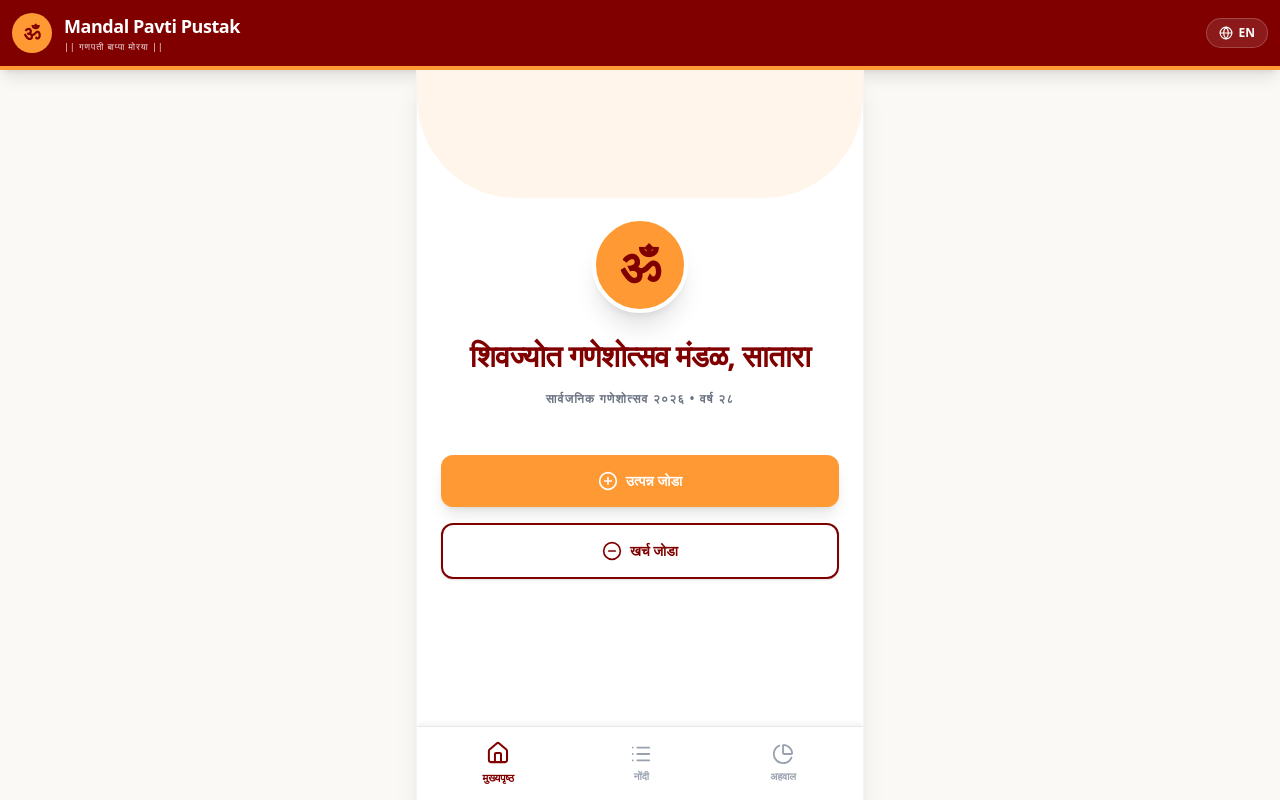
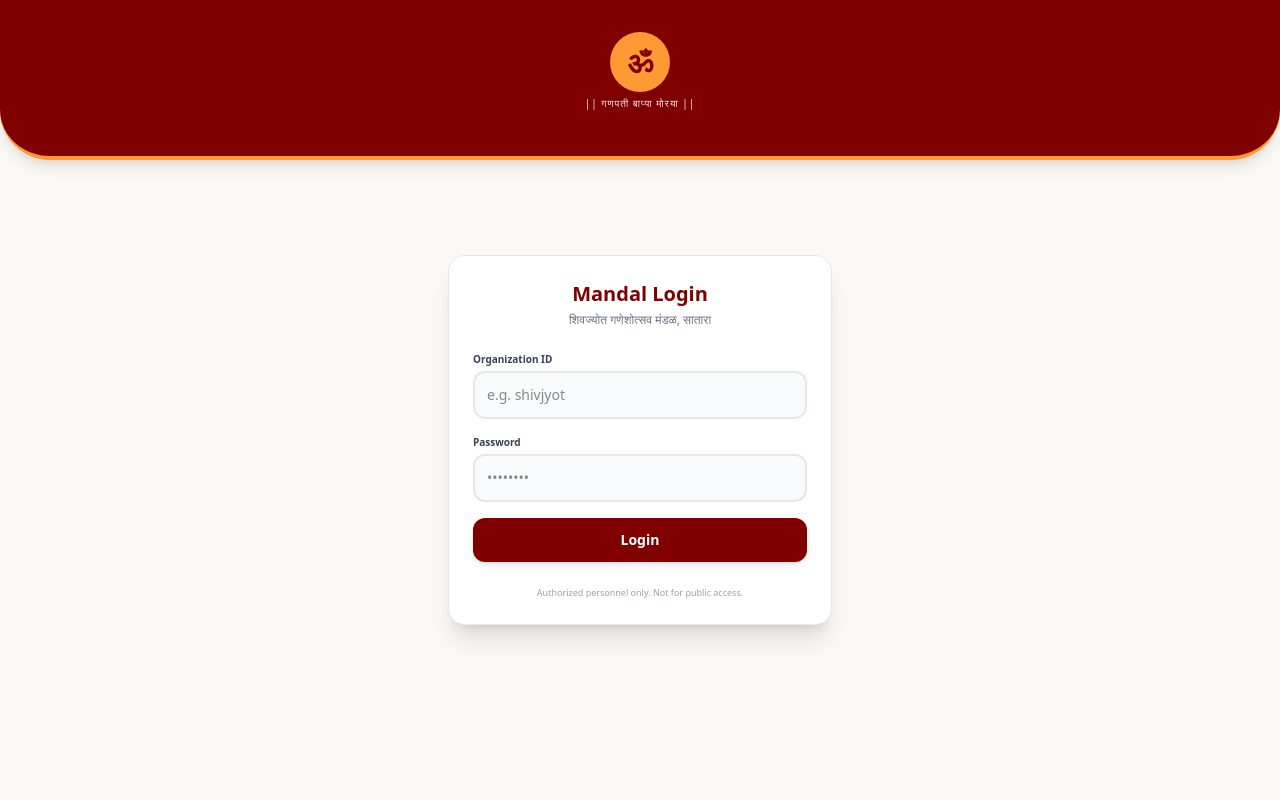
Before and after one commit to Gaurav7127/Shivjyot_Mandal_Pustak, a React (Vite) app: page / in a window 1280 px wide. Built offline with nearby package versions, Linux system fonts and the light colour scheme.

Commit message:
feat: add authentication state to App
Implement basic session-based authentication logic and add login translation strings to secure Mandal dashboard access.

```diff
--- a/src/App.tsx
+++ b/src/App.tsx
@@ -1,9 +1,10 @@
 import React, { useState, useEffect } from 'react';
-import { PlusCircle, MinusCircle, Download, Share2, ArrowLeft, Home, List, PieChart, Trash2, X, Check, Globe, AlertCircle, CheckCircle, CreditCard } from 'lucide-react';
+import { PlusCircle, MinusCircle, Download, Share2, ArrowLeft, Home, List, PieChart, Trash2, X, Check, Globe, AlertCircle, CheckCircle, CreditCard, LogOut } from 'lucide-react';
 import { getVarganis, getExpenses, saveVargani, saveExpense, updateVargani, updateExpense, deleteVargani, deleteExpense, getNextReceiptNo, formatCurrency, numberToEnglishWords, numberToMarathiWords, toMarathiDigits } from './store';
 import { Vargani, Expense } from './types';
 import { format } from 'date-fns';
 import { toBlob, toPng } from 'html-to-image';
+import { motion, AnimatePresence } from 'motion/react';
 
 type View = 'home' | 'entries' | 'reports' | 'vargani_form' | 'expense_form' | 'receipt';
 type Lang = 'mr' | 'en';
@@ -59,16 +60,22 @@ const translations = {
   markReceived: { en: 'Mark Received', mr: 'जमा झाली' },
   paid: { en: 'Paid', mr: 'दिले' },
   remaining: { en: 'Remaining', mr: 'बाकी' },
+  loginTitle: { en: 'Mandal Login', mr: 'मंडळ लॉगिन' },
+  loginId: { en: 'Organization ID', mr: 'संस्थेचा आयडी' },
+  password: { en: 'Password', mr: 'पासवर्ड' },
+  loginBtn: { en: 'Login', mr: 'लॉगिन करा' },
+  loginErr: { en: 'Invalid ID or Password', mr: 'चुकीचा आयडी किंवा पासवर्ड' },
 };
 
 const t = (key: keyof typeof translations, lang: Lang) => translations[key][lang];
 
 export default function App() {
+  const [isAuthenticated, setIsAuthenticated] = useState(() => sessionStorage.getItem('mandal_auth') === 'true');
   const [currentView, setCurrentView] = useState<View>('home');
   const [varganis, setVarganis] = useState<Vargani[]>([]);
   const [expenses, setExpenses] = useState<Expense[]>([]);
   const [selectedReceipt, setSelectedReceipt] = useState<Vargani | null>(null);
-  const [lang, setLang] = useState<Lang>('mr');
+  const [lang, setLang] = useState<Lang>('en');
 
   // Custom Delete Modal State
   const [deleteConfirm, setDeleteConfirm] = useState<{ type: 'vargani' | 'expense', id: string } | null>(null);
@@ -135,6 +142,20 @@ export default function App() {
     setSettleAmount('');
   };
 
+  const handleSetLang = (l: Lang) => {
+    setLang(l);
+    localStorage.setItem('mandal_lang', l);
+  };
+
+  const handleLogout = () => {
+    sessionStorage.removeItem('mandal_auth');
+    setIsAuthenticated(false);
+  };
+
+  if (!isAuthenticated) {
+    return <LoginView onLogin={() => { setIsAuthenticated(true); sessionStorage.setItem('mandal_auth', 'true'); }} lang={lang} setLang={handleSetLang} />;
+  }
+
   return (
     <div className="flex flex-col h-screen w-full bg-[#FAF9F6] font-sans text-[#1A1A1A] overflow-hidden relative">
       {/* Global Header */}
@@ -153,11 +174,11 @@ export default function App() {
         </div>
         <div className="flex items-center gap-4">
            <button
-             onClick={() => setLang(lang === 'mr' ? 'en' : 'mr')}
-             className="flex items-center gap-1.5 bg-white/10 hover:bg-white/20 px-3 py-1.5 rounded-full transition text-xs font-bold border border-white/20"
+             onClick={handleLogout}
+             className="flex items-center justify-center bg-white/10 hover:bg-white/20 p-2 rounded-full transition text-xs font-bold border border-white/20"
+             title="Logout"
            >
-             <Globe size={14} />
-             {lang === 'mr' ? 'EN' : 'मराठी'}
+             <LogOut size={16} />
            </button>
         </div>
       </header>
@@ -408,6 +429,7 @@ function EntriesView({
                <p className="text-center text-gray-500 text-xs">{t('noEntries', lang)}</p>
             </div>
          )}
+         <AnimatePresence>
          {displayItems.map(item => {
            const isVargani = item._type === 'vargani';
            const varganiItem = isVargani ? (item as Vargani) : null;
@@ -416,10 +438,14 @@ function EntriesView({
            const isPendingVargani = varganiItem && varganiItem.isPending;
 
            return (
-            <div
+            <motion.div
               key={item.id}
+              initial={{ opacity: 0, y: 10, scale: 0.98 }}
+              animate={{ opacity: 1, y: 0, scale: 1 }}
+              exit={{ opacity: 0, scale: 0.95, transition: { duration: 0.2 } }}
+              transition={{ duration: 0.2 }}
               onClick={() => isVargani && onViewReceipt(varganiItem!)}
-              className={`bg-white p-3.5 rounded-xl border shadow-sm flex flex-col gap-2 transition ${
+              className={`bg-white p-3.5 rounded-xl border shadow-sm flex flex-col gap-2 transition-colors ${
                 isVargani ? 'cursor-pointer hover:border-[#FF9933] border-gray-200' : 'border-gray-200'
               } ${hasExpenseRemaining || isPendingVargani ? 'border-amber-200 bg-amber-50/20' : ''}`}
             >
@@ -517,9 +543,10 @@ function EntriesView({
                   )}
                 </div>
               )}
-            </div>
+            </motion.div>
            );
          })}
+         </AnimatePresence>
        </div>
     </div>
   )
@@ -1023,3 +1050,78 @@ function ReceiptView({ receipt, onBack, lang }: { receipt: Vargani, onBack: () =
     </div>
   );
 }
+
+function LoginView({ onLogin, lang, setLang }: { onLogin: () => void, lang: Lang, setLang: (l: Lang) => void }) {
+  const [id, setId] = useState('');
+  const [password, setPassword] = useState('');
+  const [error, setError] = useState(false);
+
+  const handleSubmit = (e: React.FormEvent) => {
+    e.preventDefault();
+    if (id.toLowerCase() === 'shivjyot' && password === 'bappa') {
+      onLogin();
+    } else {
+      setError(true);
+    }
+  };
+
+  return (
+    <div className="flex flex-col h-screen w-full bg-[#FAF9F6] font-sans text-[#1A1A1A] justify-center items-center relative overflow-hidden">
+      <div className="absolute top-0 w-full h-40 bg-[#800000] rounded-b-[50px] flex justify-center pt-8 border-b-4 border-[#FF9933] shadow-lg z-0">
+        <div className="flex flex-col items-center">
+          <div className="bg-[#FF9933] p-1.5 rounded-full mb-1">
+             <div className="w-12 h-12 flex items-center justify-center font-bold text-[#800000] text-3xl">ॐ</div>
+           </div>
+           <p className="text-white text-[10px] tracking-widest opacity-90 uppercase">|| गणपती बाप्पा मोरया ||</p>
+        </div>
+      </div>
+
+      <div className="bg-white p-6 rounded-2xl shadow-xl border border-gray-200 z-10 w-11/12 max-w-sm mt-20 relative">
+        <h2 className="text-xl font-black text-[#800000] mb-1 text-center">{t('loginTitle', lang)}</h2>
+        <p className="text-center text-xs text-gray-500 mb-6">{t('mandalName', lang)}</p>
+
+        {error && (
+          <div className="bg-red-50 text-red-600 text-[11px] p-2.5 rounded-lg mb-4 text-center font-bold flex items-center justify-center gap-1.5 border border-red-200">
+            <AlertCircle size={14} />
+            {t('loginErr', lang)}
+          </div>
+        )}
+
+        <form onSubmit={handleSubmit} className="space-y-4">
+          <div>
+            <label className="text-[10px] font-bold block text-gray-700 mb-1">{t('loginId', lang)}</label>
+            <input
+              type="text"
+              required
+              value={id}
+              onChange={e => {setId(e.target.value); setError(false);}}
+              className="w-full border-2 border-gray-200 rounded-xl p-3 text-sm outline-none focus:border-[#800000] transition bg-gray-50"
+              placeholder="e.g. shivjyot"
+            />
+          </div>
+          <div>
+            <label className="text-[10px] font-bold block text-gray-700 mb-1">{t('password', lang)}</label>
+            <input
+              type="password"
+              required
+              value={password}
+              onChange={e => {setPassword(e.target.value); setError(false);}}
+              className="w-full border-2 border-gray-200 rounded-xl p-3 text-sm outline-none focus:border-[#800000] transition bg-gray-50"
+              placeholder="••••••••"
+            />
+          </div>
+          <button
+            type="submit"
+            className="w-full bg-[#800000] text-white py-3 rounded-xl text-sm font-bold hover:bg-red-900 transition shadow-md mt-2 flex items-center justify-center gap-2"
+          >
+            {t('loginBtn', lang)}
+          </button>
+        </form>
+
+        <p className="text-[9px] text-gray-400 text-center mt-6">
+          Authorized personnel only. Not for public access.
+        </p>
+      </div>
+    </div>
+  );
+}
```
